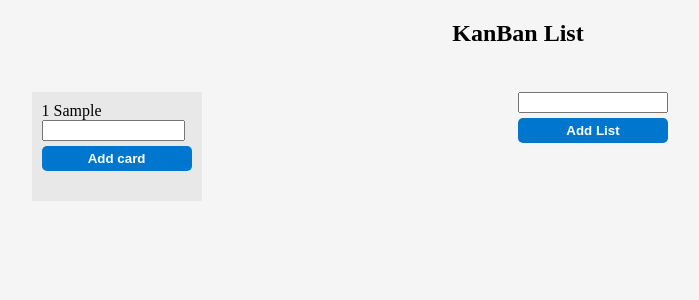
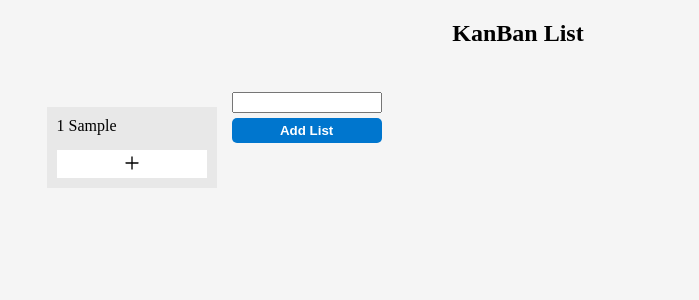
Before and after one commit to Afsana1313/task, a React (Create React App) app: page / in a window 1280 px wide. Both pictures are taken after typing "Sample" into the empty fields and a click on the button "Add List". Shown: the top 300 px of the page, without its empty margins (122-821 px from the left). Built offline with nearby package versions, Linux system fonts and the light colour scheme.

Commit message:
need to complete delete and rename part

```diff
--- a/package.json
+++ b/package.json
@@ -3,6 +3,7 @@
   "version": "0.1.0",
   "private": true,
   "dependencies": {
+    "@ant-design/icons": "^4.7.0",
     "@testing-library/jest-dom": "^5.16.2",
     "@testing-library/react": "^12.1.3",
     "@testing-library/user-event": "^13.5.0",
--- /dev/null
+++ b/src/components/AddCardForm.tsx
@@ -0,0 +1,14 @@
+export const AddCardForm = ({
+  handleAddCard,
+  handleSetCardName,
+  card,
+}: any) => {
+  return (
+    <form onSubmit={handleAddCard}>
+      <input type="text" onChange={handleSetCardName} value={card} />
+      <button type="submit" className="btn">
+        Add card
+      </button>
+    </form>
+  );
+};
--- a/src/components/SingleList.tsx
+++ b/src/components/SingleList.tsx
@@ -2,11 +2,15 @@ import { useContext, useState } from "react";
 import { ThemeContext } from "../App";
 import { getNewList } from "../functions/controlFunctions";
 import { ListType } from "../components/type";
+import { AddCardForm } from "./AddCardForm";
+import { PlusOutlined } from "@ant-design/icons";
 
 function SingleList({ item }: any) {
+  const [isFormOpen, setFormOpen] = useState<boolean>(false);
   const [card, setCard] = useState<string>("");
   const { list, setList } = useContext(ThemeContext);
   const { title, id } = item;
+
   const handleSetCardName = (e: any) => {
     setCard(e.target.value);
   };
@@ -20,48 +24,41 @@ function SingleList({ item }: any) {
     console.log(newCard);
     list?.length == null ? setList([newCard]) : setList([...list, newCard]);
     setCard("");
+    setFormOpen(false);
   };
-  /*
-  const handleDragStart = (e: any, cardTitle: string, listId: number) => {
-    console.log(cardTitle, listId);
+
+  const handleDragStart = (e: any, cardTitle: string) => {
+    // console.log(cardTitle, listId);
     e.dataTransfer.setData("text", cardTitle);
   };
-  const handleOnDrop = (e: any) => {
+  const handleOnDrop = (e: any, title: string) => {
     e.preventDefault();
     var data = e.dataTransfer.getData("text");
-    console.log(e);
+    //console.log(e);
     // e.target.appendChild(data);
-    setList(() => getNewList(list, item?.id, data));
+    setList(() => getNewList(list, title, data));
+    /* setList(() => {
+      const newList = list?.map((i: ListType) => {
+        if (i.name === data) i.category = title;
+        return i;
+      });
+      return newList;
+    });*/
     e.dataTransfer.clearData();
   };
 
   const handleAllowDrop = (e: any) => {
     e.preventDefault();
-  }; */
-  /**
-     * <div
-          id={`${item?.name}-${i?.id}`}
-          key={i.id}
-          className="single-card-container"
-          draggable="true"
-          //  onDragStart={(e) => handleDragStart(e, i.name, item?.id)}
-        >
-          {i.name}
-        </div>
-    */
-  let singleCardList = list?.filter((i: ListType) => {
-    if (title === i.category) return i.name;
-  });
-
+  };
   return (
     <div
       className="single-list"
-      // onDrop={handleOnDrop}
-      //onDragOver={handleAllowDrop}
-      // onDragEnter={(e) => {
-      //   e.preventDefault();
-      //   console.log("entered");
-      // }}
+      onDrop={(e) => handleOnDrop(e, title)}
+      onDragOver={handleAllowDrop}
+      onDragEnter={(e) => {
+        e.preventDefault();
+        console.log("entered");
+      }}
       key={item?.id}
     >
       {console.log("list", list)}
@@ -71,14 +68,26 @@ function SingleList({ item }: any) {
       {list
         ?.filter((i: ListType) => i.category === title)
         .map((i: ListType) => (
-          <div key={i.id}>{i.name}</div>
+          <div
+            key={i.id}
+            draggable="true"
+            onDragStart={(e) => handleDragStart(e, i.name)}
+          >
+            {i.name}
+          </div>
         ))}
-      <form onSubmit={handleAddCard}>
-        <input type="text" onChange={handleSetCardName} value={card} />
-        <button type="submit" className="btn">
-          Add card
-        </button>
-      </form>
+      {!!isFormOpen && (
+        <AddCardForm
+          handleAddCard={handleAddCard}
+          handleSetCardName={handleSetCardName}
+          card={card}
+        />
+      )}
+      {!isFormOpen && (
+        <div onClick={() => setFormOpen(true)} className="add-card-btn">
+          <PlusOutlined />
+        </div>
+      )}
     </div>
   );
 }
--- a/src/components/list.css
+++ b/src/components/list.css
@@ -15,6 +15,7 @@ body{
     border:  none;
     background-color: #e8e8e8;
     padding: 10px;
+    margin: 15px;
 }
 .single-card-container{
     background-color: white;
@@ -27,17 +28,24 @@ body{
 }
 .list-container{
     padding: 2vw;
+    display: flex;
+    flex-direction: row;
+    flex-wrap: wrap;
 }
 .list-container-wrapper, .list-container{
     text-align: left;
-    display: grid;
-    grid-template-columns: repeat(auto-fit, minmax(150px, 1fr));
-
 }
 .add-list-form{
     width: 150px;
     display: flex;
     flex-direction: column;
+}
+.add-card-btn{
+    width: auto;
+    text-align: center;
+    background-color: white;
+    margin-top: 15px;
+    padding: 5px 0;
 }
 /* Button */
 .btn{
--- a/src/functions/controlFunctions.ts
+++ b/src/functions/controlFunctions.ts
@@ -1,12 +1,9 @@
 import { ListType } from "../components/type";
-export const getNewList = (
-  list: ListType[],
-  title: string,
-  cardName: string
-) => {
-  //console.log(id);
-  var newList = list;
-  newList.push({ name: cardName, id: list?.length + 1, category: title });
+export const getNewList = (list: ListType[], title: string, data: string) => {
+  const newList = list?.map((i: ListType) => {
+    if (i.name === data) i.category = title;
+    return i;
+  });
   return newList;
 };
 
```
Also changed, not shown: 1 other file (tests, documents, lock files or other folders).
